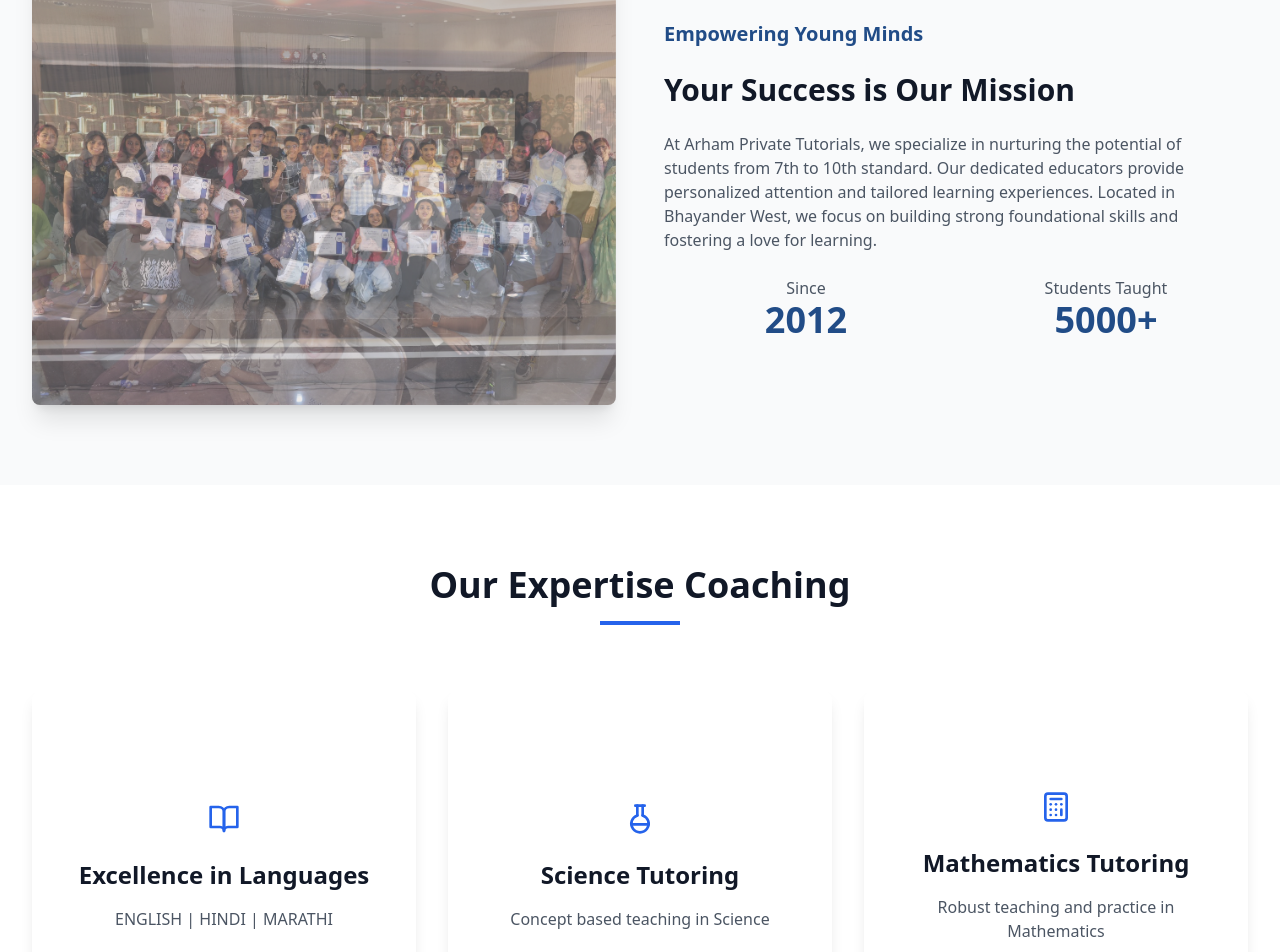
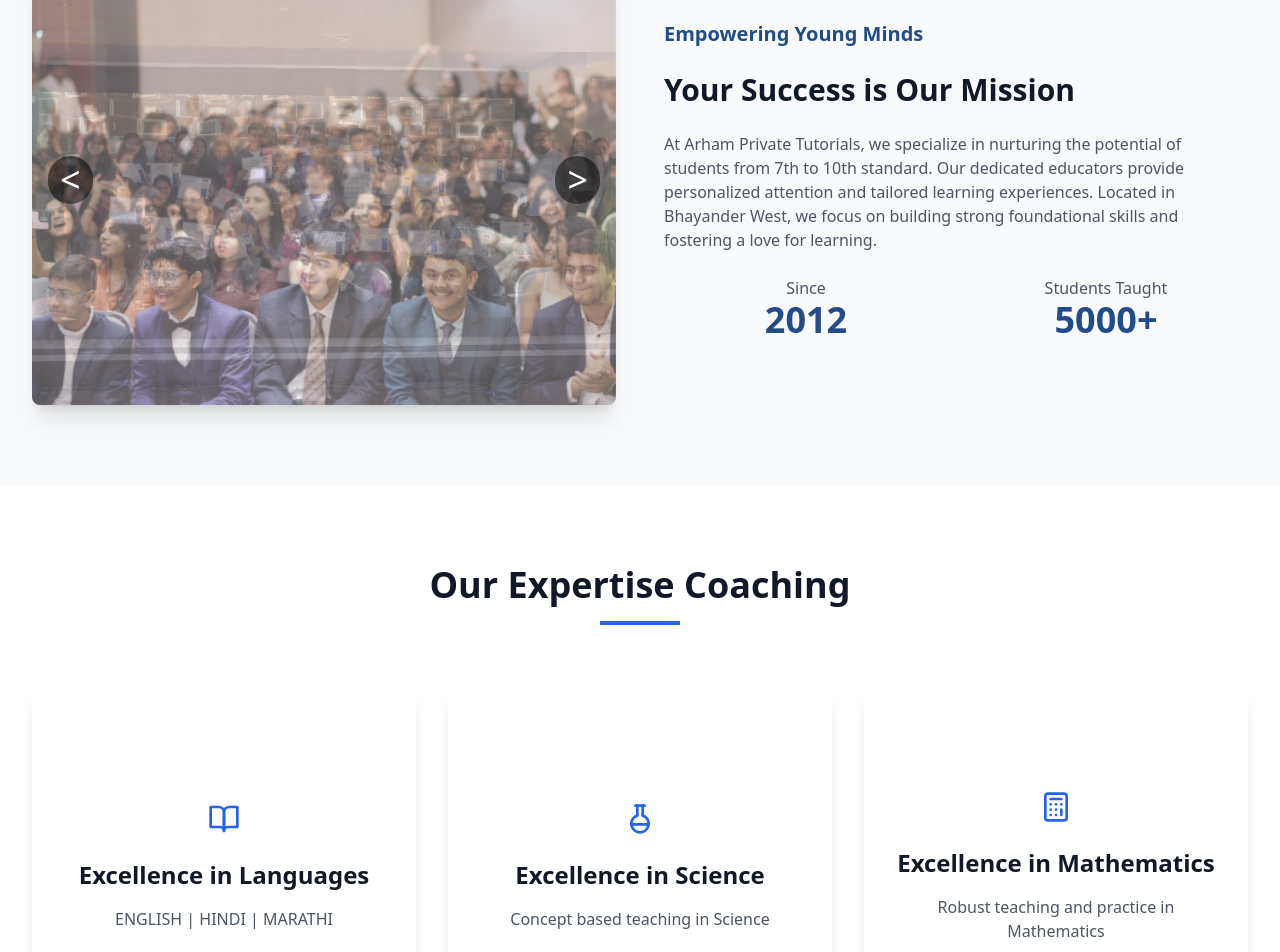
Before and after one commit to CodeCrusaderr/arhamprivatetutorial, a React (Vite) app: page / in a window 1280 px wide. Shown: the part 1049-2001 px from the top of the page. Built offline with nearby package versions, Linux system fonts and the light colour scheme.

Commit message:
commit 8

```diff
--- a/src/components/About.tsx
+++ b/src/components/About.tsx
@@ -1,17 +1,17 @@
 import React, { useState, useEffect } from "react";
-import { motion, useAnimation } from "framer-motion";
+import { motion } from "framer-motion";
 
 const images = [
   "/images/photo1.jpg",
+  "/images/photo3.jpg",
+  "/images/photo10.jpg",
   "/images/photo2.jpg",
-  "/images/photo3.jpg",
   "/images/photo4.jpg",
   "/images/photo5.jpg",
   "/images/photo6.jpg",
   "/images/photo7.jpg",
+  "/images/photo9.jpg",
   "/images/photo8.jpg",
-  "/images/photo9.jpg",
-  "/images/photo10.jpg",
   "/images/photo11.jpg",
 ];
 
@@ -20,14 +20,10 @@ const About = () => {
   const [sinceYear, setSinceYear] = useState(2000);
   const [studentsTaught, setStudentsTaught] = useState(0);
 
-  const sinceYearControls = useAnimation();
-  const studentsTaughtControls = useAnimation();
-
   useEffect(() => {
     const interval = setInterval(() => {
       setCurrent((prev) => (prev + 1) % images.length);
     }, 3000);
-
     return () => clearInterval(interval);
   }, []);
 
@@ -35,7 +31,6 @@ const About = () => {
     const interval = setInterval(() => {
       setSinceYear((prev) => (prev < 2012 ? prev + 1 : prev));
     }, 200);
-
     return () => clearInterval(interval);
   }, []);
 
@@ -43,14 +38,20 @@ const About = () => {
     const interval = setInterval(() => {
       setStudentsTaught((prev) => (prev < 5000 ? prev + 100 : prev));
     }, 50);
-
     return () => clearInterval(interval);
   }, []);
+
+  const prevSlide = () => {
+    setCurrent((prev) => (prev === 0 ? images.length - 1 : prev - 1));
+  };
+
+  const nextSlide = () => {
+    setCurrent((prev) => (prev + 1) % images.length);
+  };
 
   return (
     <section id="about" className="py-20 bg-gray-50">
       <div className="max-w-7xl mx-auto px-4 sm:px-6 lg:px-8">
-        {/* Section Title */}
         <motion.div
           initial={{ y: 50, opacity: 0 }}
           animate={{ y: 0, opacity: 1 }}
@@ -62,7 +63,7 @@ const About = () => {
         </motion.div>
 
         <div className="grid md:grid-cols-2 gap-12 items-center">
-          {/* Image Slider */}
+          {/* Image Slider with Navigation Arrows */}
           <motion.div
             initial={{ x: -100, opacity: 0 }}
             animate={{ x: 0, opacity: 1 }}
@@ -78,6 +79,22 @@ const About = () => {
                   }`}
               />
             ))}
+
+            {/* Left Arrow Button */}
+            <button
+              onClick={prevSlide}
+              className="absolute left-4 top-1/2 -translate-y-1/2 text-4xl text-white bg-black bg-opacity-50 px-3 py-1 rounded-full"
+            >
+              {"<"} {/* Unicode Left Arrow */}
+            </button>
+
+            {/* Right Arrow Button */}
+            <button
+              onClick={nextSlide}
+              className="absolute right-4 top-1/2 -translate-y-1/2 text-4xl text-white bg-black bg-opacity-50 px-3 py-1 rounded-full"
+            >
+              {">"} {/* Unicode Right Arrow */}
+            </button>
           </motion.div>
 
           {/* Text Content */}
@@ -97,21 +114,11 @@ const About = () => {
             <div className="grid grid-cols-2 gap-4 mt-8">
               <div className="text-center">
                 <p className="text-gray-600">Since</p>
-                <motion.h4
-                  animate={sinceYearControls}
-                  className="text-4xl font-bold text-[#214c87]"
-                >
-                  {sinceYear}
-                </motion.h4>
+                <h4 className="text-4xl font-bold text-[#214c87]">{sinceYear}</h4>
               </div>
               <div className="text-center">
                 <p className="text-gray-600">Students Taught</p>
-                <motion.h4
-                  animate={studentsTaughtControls}
-                  className="text-4xl font-bold text-[#214c87]"
-                >
-                  {studentsTaught}+
-                </motion.h4>
+                <h4 className="text-4xl font-bold text-[#214c87]">{studentsTaught}+</h4>
               </div>
             </div>
           </motion.div>
--- a/src/components/Services.tsx
+++ b/src/components/Services.tsx
@@ -17,7 +17,7 @@ const services = [
   },
   {
     icon: <Flask className="h-8 w-8" />,
-    title: 'Science Tutoring',
+    title: 'Excellence in Science',
     description: 'Concept based teaching in Science',
     details: [
       '•	Learning Concepts, Not Just Facts: We focus on helping students truly understand scientific ideas instead of just memorizing information.',
@@ -27,7 +27,7 @@ const services = [
   },
   {
     icon: <Calculator className="h-8 w-8" />,
-    title: 'Mathematics Tutoring',
+    title: 'Excellence in Mathematics',
     description: 'Robust teaching and practice in Mathematics',
     details: [
       '•	Strong Basics: We make sure students master the fundamentals before moving on to harder topics.',
```
